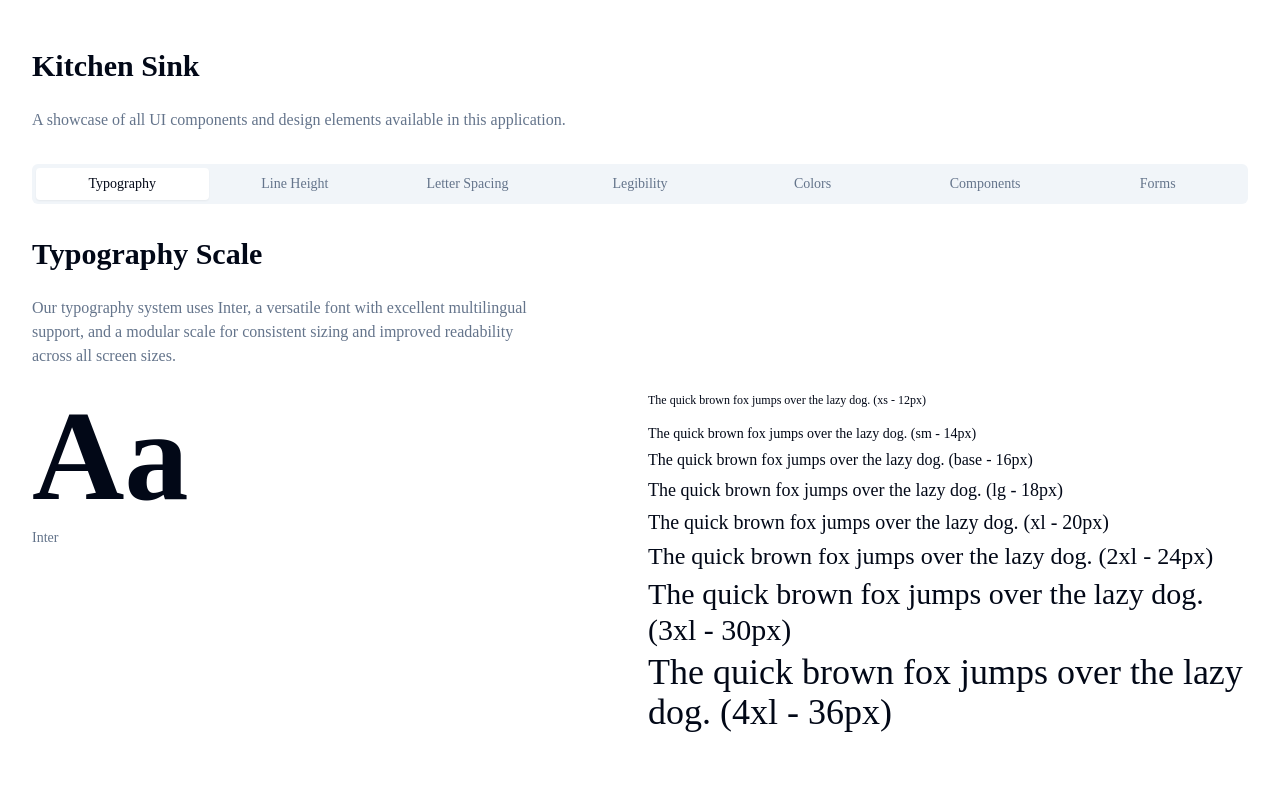
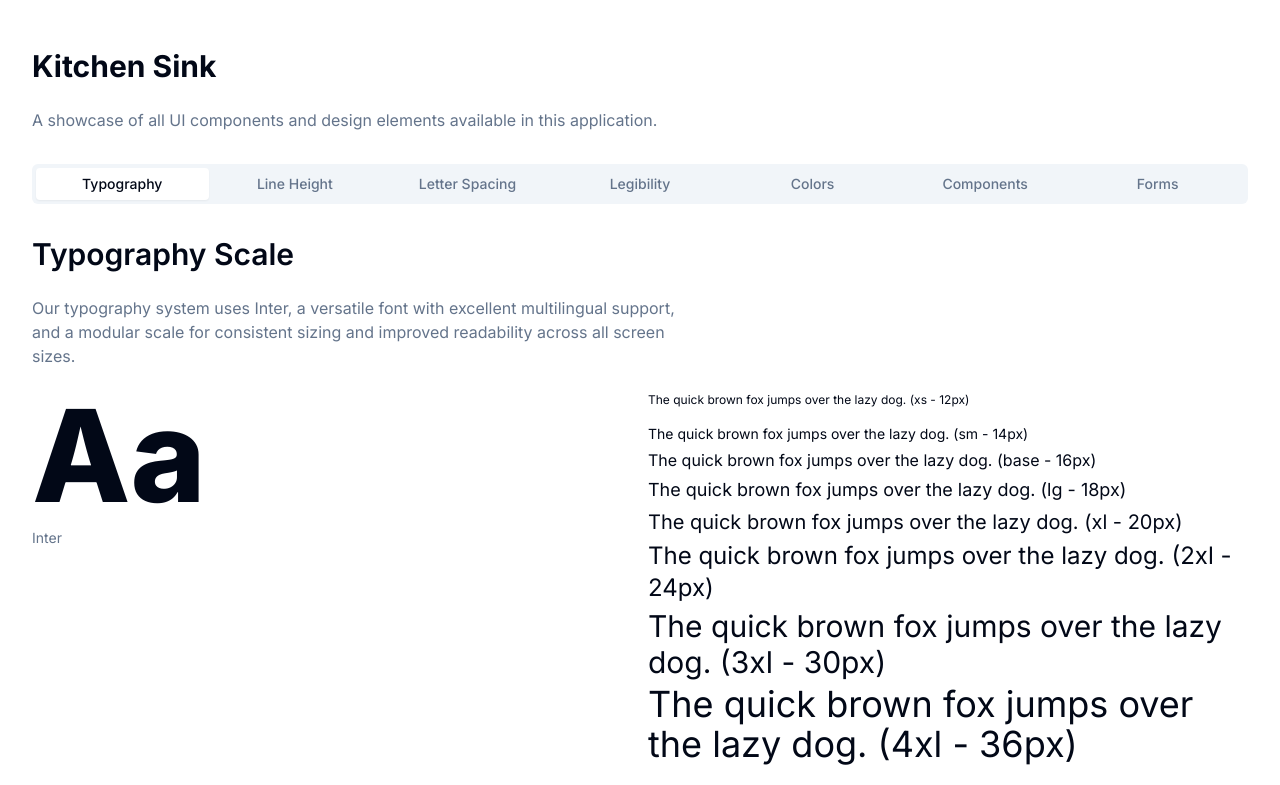
Before and after one commit to masterthepixel/v0-creative-kitchens-v2, a Next.js app: page /kitchen-sink in a window 1280 px wide. Shown: the top 785 px of the page. Built offline with nearby package versions, Linux system fonts and the light colour scheme; no server answers.

Commit message:
fix: apply Inter font across entire app
Ensure Inter font is loaded and applied globally for consistent styling.

Co-authored-by: null <45719243+masterthepixel@users.noreply.github.com>

```diff
--- a/app/globals.css
+++ b/app/globals.css
@@ -68,11 +68,8 @@
   }
 
   body {
-    @apply bg-background text-foreground;
+    @apply bg-background text-foreground font-sans;
     font-feature-settings: "rlig" 1, "calt" 1, "kern" 1;
-    font-family: var(--font-sans);
-    font-size: var(--fs-base);
-    line-height: var(--lh-normal);
   }
 
   /* Improved heading styles */
--- a/app/layout.tsx
+++ b/app/layout.tsx
@@ -7,12 +7,11 @@ import GoogleAnalytics from "@/components/google-analytics"
 import AnalyticsRouteTracker from "@/components/analytics-route-tracker"
 import { Suspense } from "react"
 
-// Load Inter font with all available weights
+// Load Inter font
 const inter = Inter({
   subsets: ["latin", "latin-ext"],
-  weight: ["100", "200", "300", "400", "500", "600", "700", "800", "900"],
+  display: "swap",
   variable: "--font-inter",
-  display: "swap",
 })
 
 export const metadata: Metadata = {
@@ -30,8 +29,8 @@ export default function RootLayout({
   const GA_MEASUREMENT_ID = process.env.NEXT_PUBLIC_GA_MEASUREMENT_ID || ""
 
   return (
-    <html lang="en" suppressHydrationWarning>
-      <body className={`${inter.variable} font-sans`}>
+    <html lang="en" suppressHydrationWarning className={inter.variable}>
+      <body className="font-sans">
         <ThemeProvider attribute="class" defaultTheme="system" enableSystem disableTransitionOnChange>
           <Suspense>
             {children}
--- a/tailwind.config.ts
+++ b/tailwind.config.ts
@@ -19,7 +19,19 @@ const config: Config = {
     },
     extend: {
       fontFamily: {
-        sans: ["var(--font-sans)"],
+        sans: [
+          "Inter",
+          "var(--font-inter)",
+          "ui-sans-serif",
+          "system-ui",
+          "-apple-system",
+          "BlinkMacSystemFont",
+          "Segoe UI",
+          "Roboto",
+          "Helvetica Neue",
+          "Arial",
+          "sans-serif",
+        ],
       },
       colors: {
         border: "hsl(var(--border))",
```
